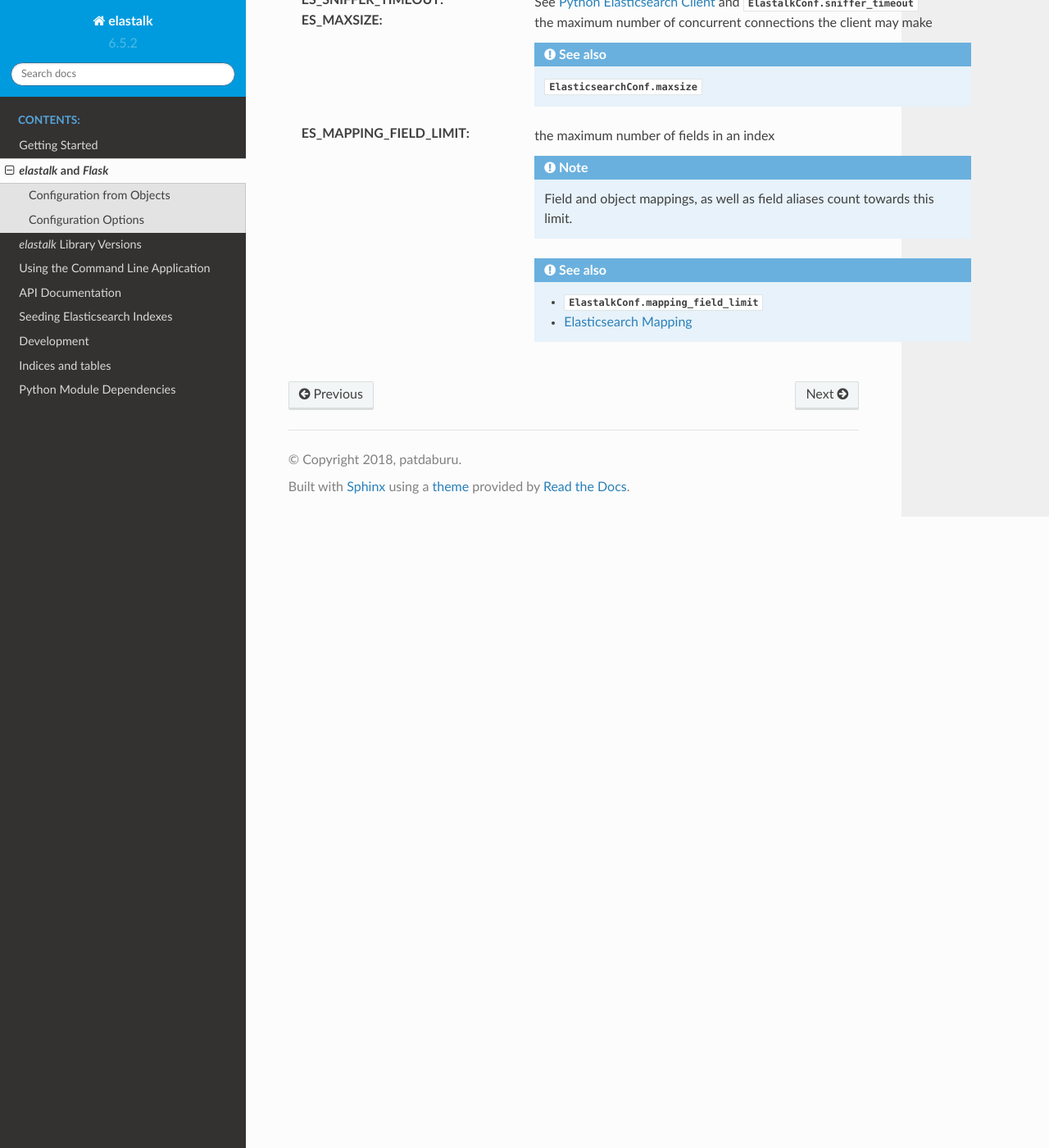
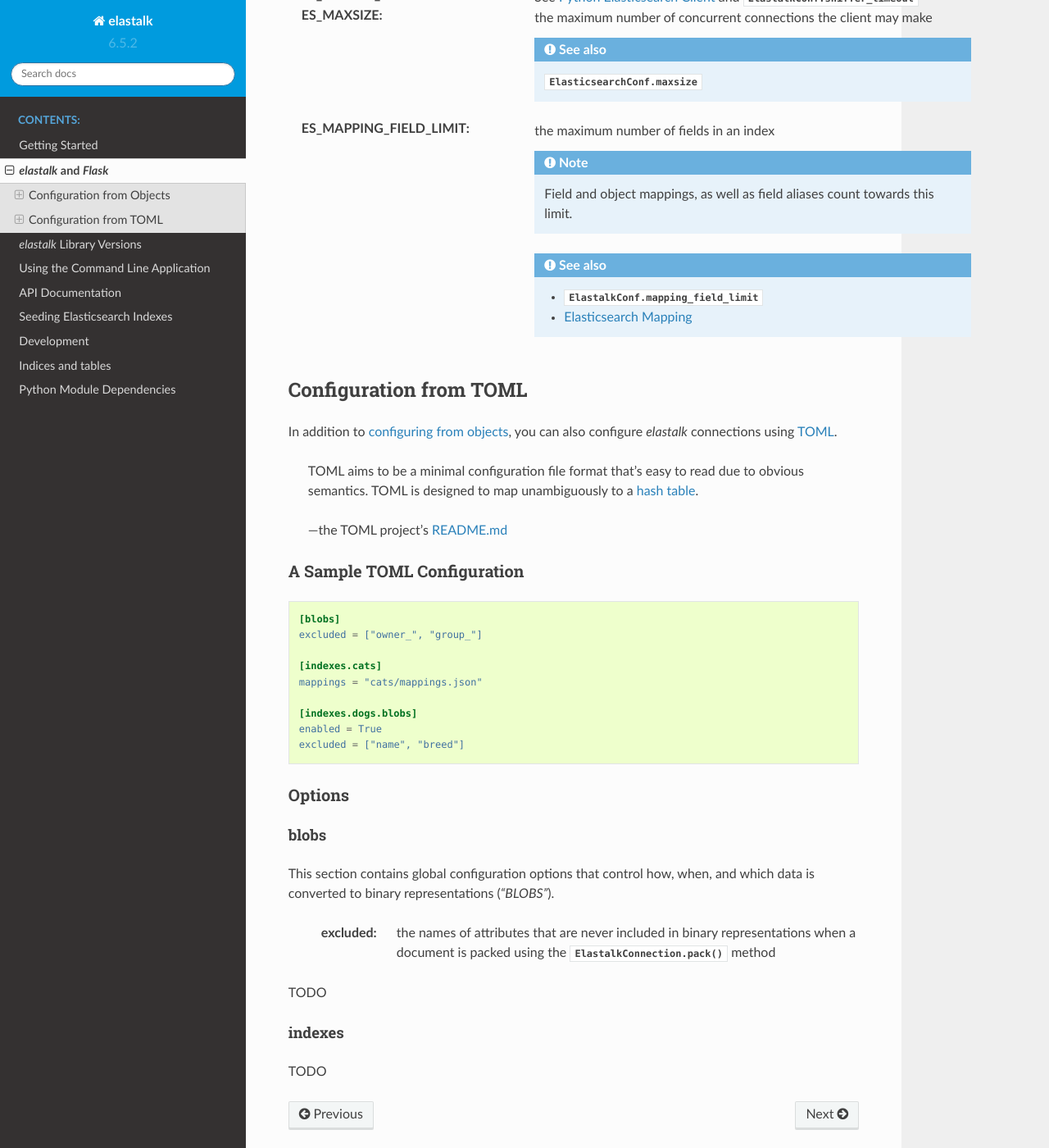
Before and after one commit to patdaburu/elastalk, a Sphinx documentation site: the page built from docs/source/flask.rst, in a window 1280 px wide and 1400 px high, scrolled down 856 px. Shown: the whole window at 82% size. Built offline with Sphinx 7.4.7 and the Read the Docs theme 2.0.0, drawn with Linux system fonts in a browser that asks for light colours; pages that are not in the unit, such as notebooks, are missing from menus; some of the changed text lies outside the part shown.

Commit message:
Adding information about TOML configuration options.

```diff
--- a/docs/source/flask.rst
+++ b/docs/source/flask.rst
@@ -16,6 +16,8 @@
 `Flask <http://flask.pocoo.org/>`_ applications.  With that in mind we've provided a
 few conveniences.
 
+.. _elastalk_flask_config_from_objects:
+
 Configuration from Objects
 --------------------------
 
@@ -73,3 +75,53 @@
 
         * :py:attr:`ElastalkConf.mapping_field_limit <elastalk.config.ElastalkConf.mapping_field_limit>`
         * `Elasticsearch Mapping <https://www.elastic.co/guide/en/elasticsearch/reference/current/mapping.html#mapping>`_
+
+
+
+Configuration from TOML
+-----------------------
+
+In addition to :ref:`configuring from objects <elastalk_flask_config_from_objects>`, you can also
+configure `elastalk` connections using `TOML <https://pypi.org/project/toml/>`_.
+
+    TOML aims to be a minimal configuration file format that's easy to read due to obvious
+    semantics.  TOML is designed to map unambiguously to a
+    `hash table <https://en.wikipedia.org/wiki/Hash_table>`_.
+
+    -- the TOML project's `README.md <https://github.com/toml-lang/toml>`_
+
+A Sample TOML Configuration
+^^^^^^^^^^^^^^^^^^^^^^^^^^^
+
+.. code-block:: ini
+
+    [blobs]
+    excluded = ["owner_", "group_"]
+
+    [indexes.cats]
+    mappings = "cats/mappings.json"
+
+    [indexes.dogs.blobs]
+    enabled = True
+    excluded = ["name", "breed"]
+
+Options
+^^^^^^^
+
+blobs
+=====
+
+This section contains global configuration options that control how, when, and which data is
+converted to binary representations (*"BLOBS"*).
+
+    :excluded: the names of attributes that are never included in binary representations when a
+        document is packed using the
+        :py:func:`ElastalkConnection.pack() <elastalk.connect.ElastalkConnection.pack>`
+        method
+
+TODO
+
+indexes
+=======
+
+TODO
```
Also changed, not shown: other parts of docs/source/flask.rst (+2 -2 lines).
